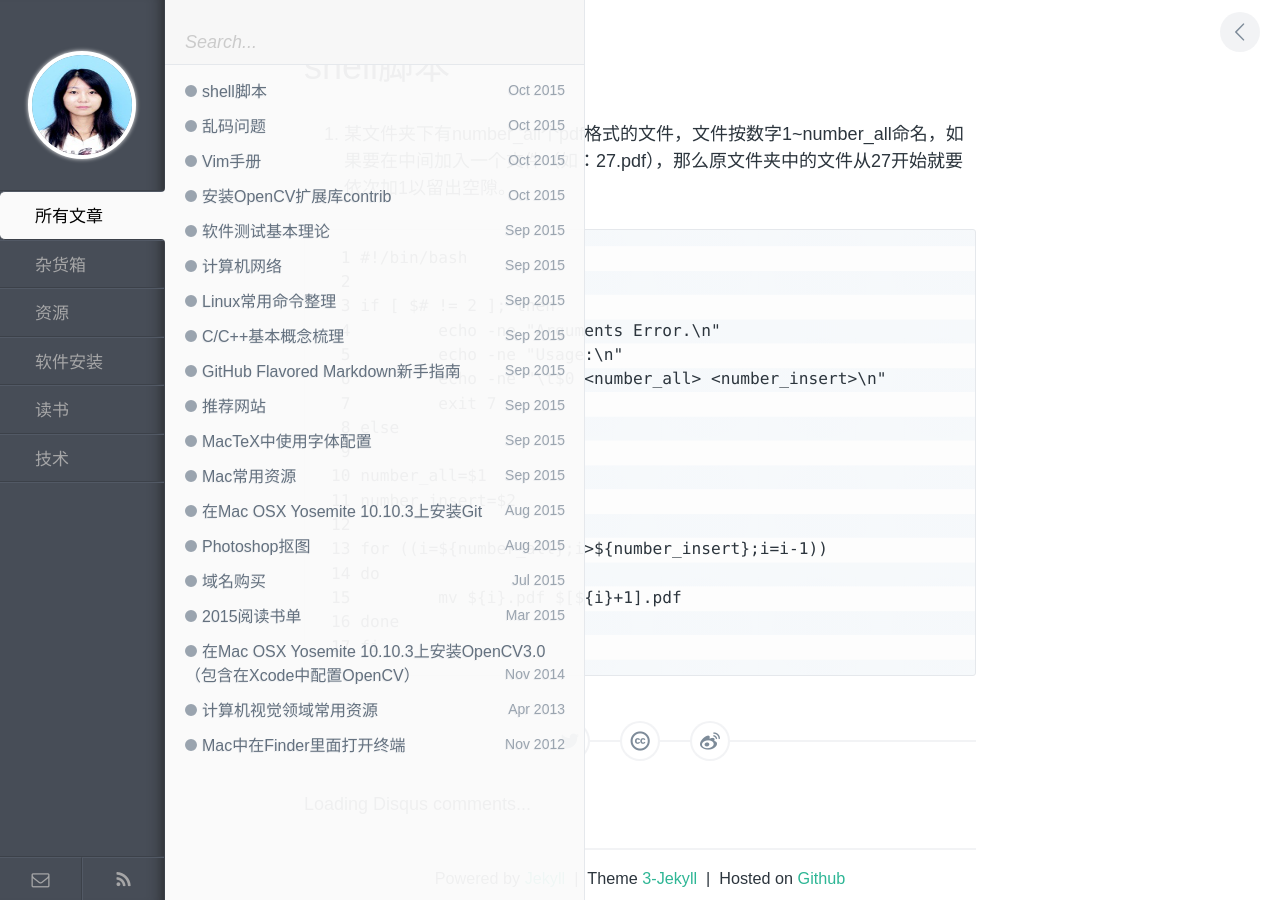
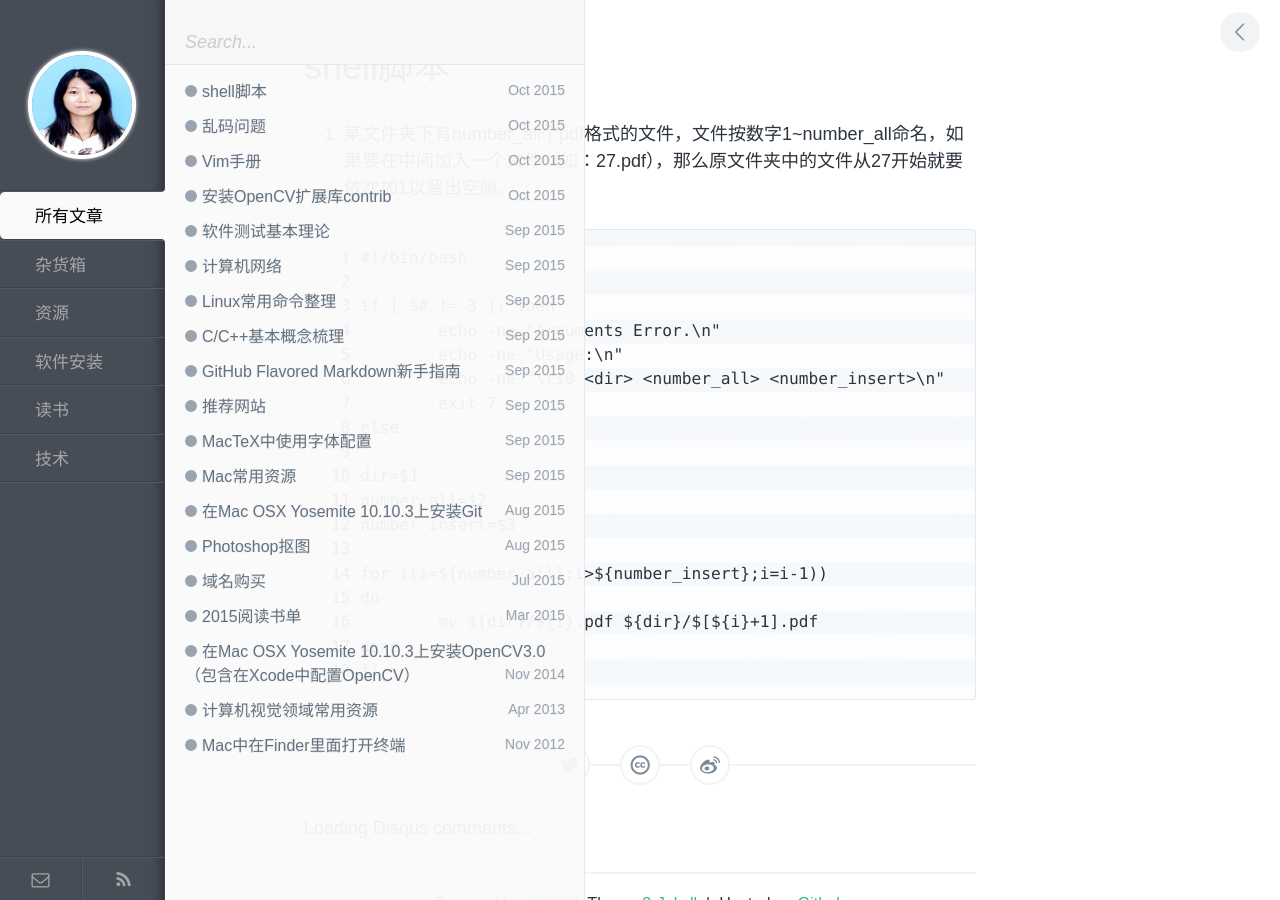
Before and after one commit to zhuyafei/zhuyafei.github.io, a Jekyll site: the page built from _posts/tech/2015-10-06-Shell-Scripts.md, in a window 1280 px wide. Built offline with Jekyll 4.4.1, drawn with Linux system fonts in a browser that asks for light colours; comment, search, counter and statistics services are not loaded.

Commit message:
Modify 2015-10-06-Shell-Scripts.md

````diff
--- a/_posts/tech/2015-10-06-Shell-Scripts.md
+++ b/_posts/tech/2015-10-06-Shell-Scripts.md
@@ -9,19 +9,20 @@ category: 技术
 ```Bash
   1 #!/bin/bash
   2
-  3 if [ $# != 2 ]; then
+  3 if [ $# != 3 ]; then
   4         echo -ne "Arguments Error.\n"
   5         echo -ne "Usage:\n"
-  6         echo -ne "\t$0 <number_all> <number_insert>\n"
+  6         echo -ne "\t$0 <dir> <number_all> <number_insert>\n"
   7         exit 7
   8 else
   9
- 10 number_all=$1
- 11 number_insert=$2
- 12
- 13 for ((i=${number_all};i>${number_insert};i=i-1))
- 14 do
- 15         mv ${i}.pdf $[${i}+1].pdf
- 16 done
- 17 fi
+ 10 dir=$1
+ 11 number_all=$2
+ 12 number_insert=$3
+ 13
+ 14 for ((i=${number_all};i>${number_insert};i=i-1))
+ 15 do
+ 16         mv ${dir}/${i}.pdf ${dir}/$[${i}+1].pdf
+ 17 done
+ 18 fi
 ```
````
